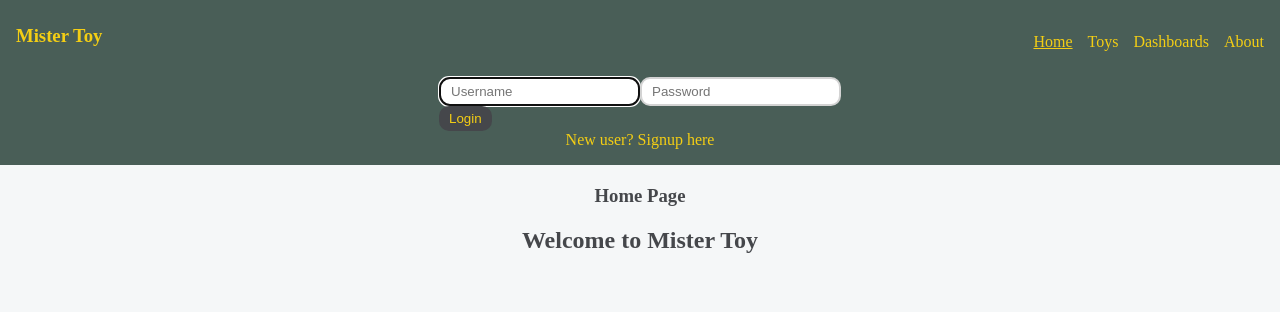
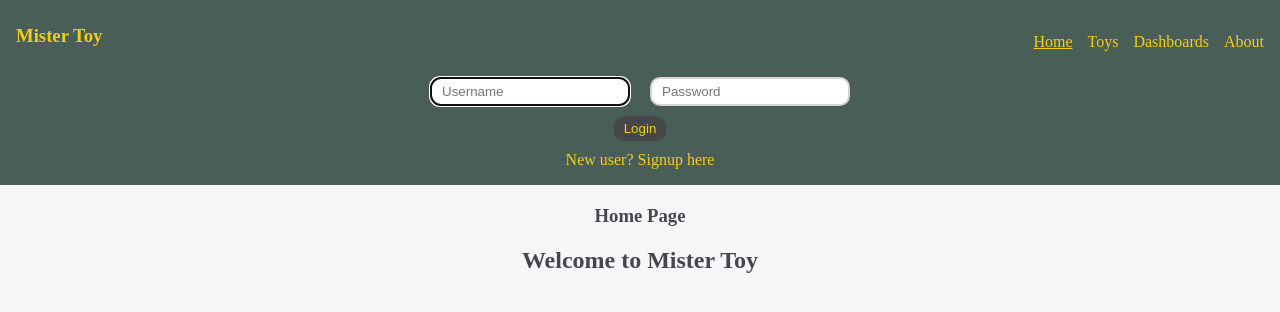
Before and after one commit to EdenRize/mistertoy-frontend, a React (Vite) app: page / in a window 1280 px wide. Shown: the top 312 px of the page. Built offline with nearby package versions, Linux system fonts and the light colour scheme.

Commit message:
fix heaader styling

```diff
--- a/src/assets/style/cmps/_app-header.scss
+++ b/src/assets/style/cmps/_app-header.scss
@@ -27,7 +27,7 @@
         }
     }
 
-    a & .user-section .login-form {
+    & .user-section .login-form {
         display: flex;
         align-items: center;
         justify-content: space-between;
```
